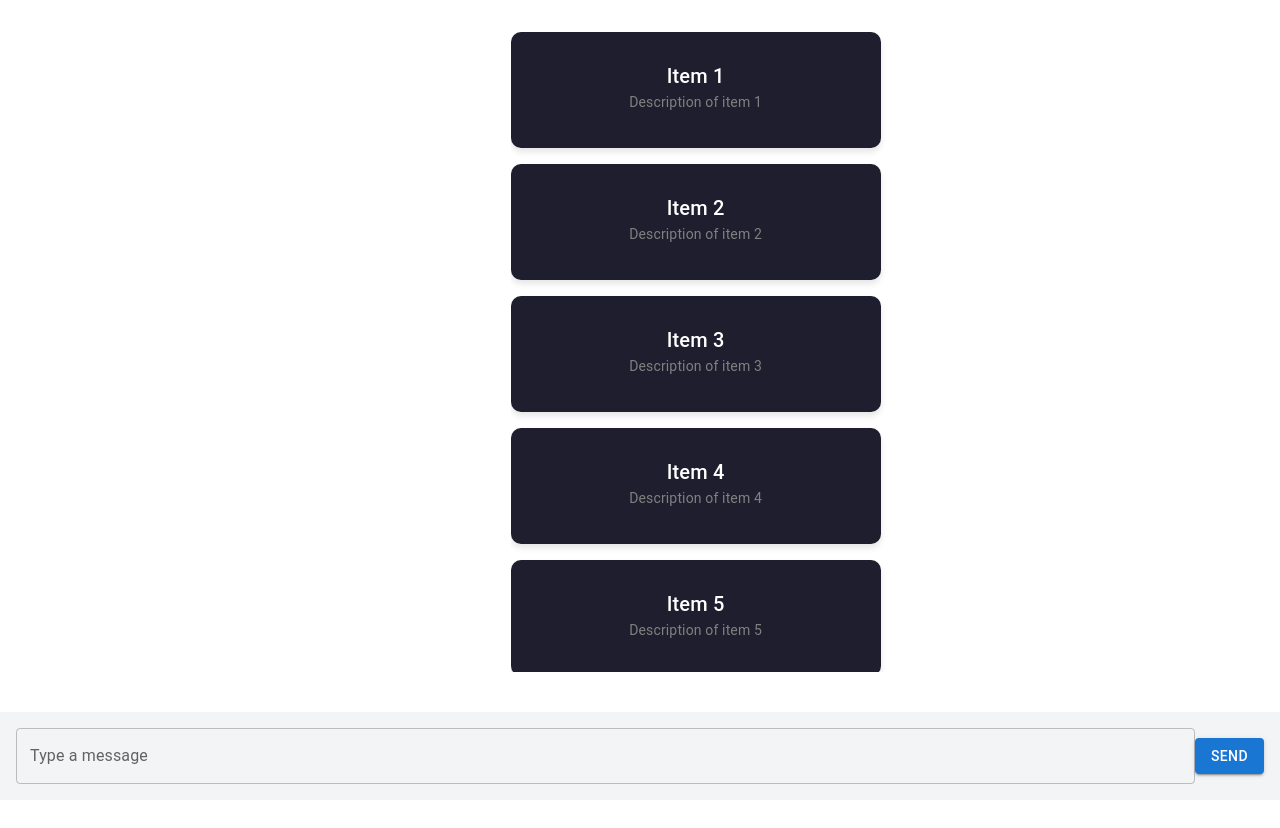
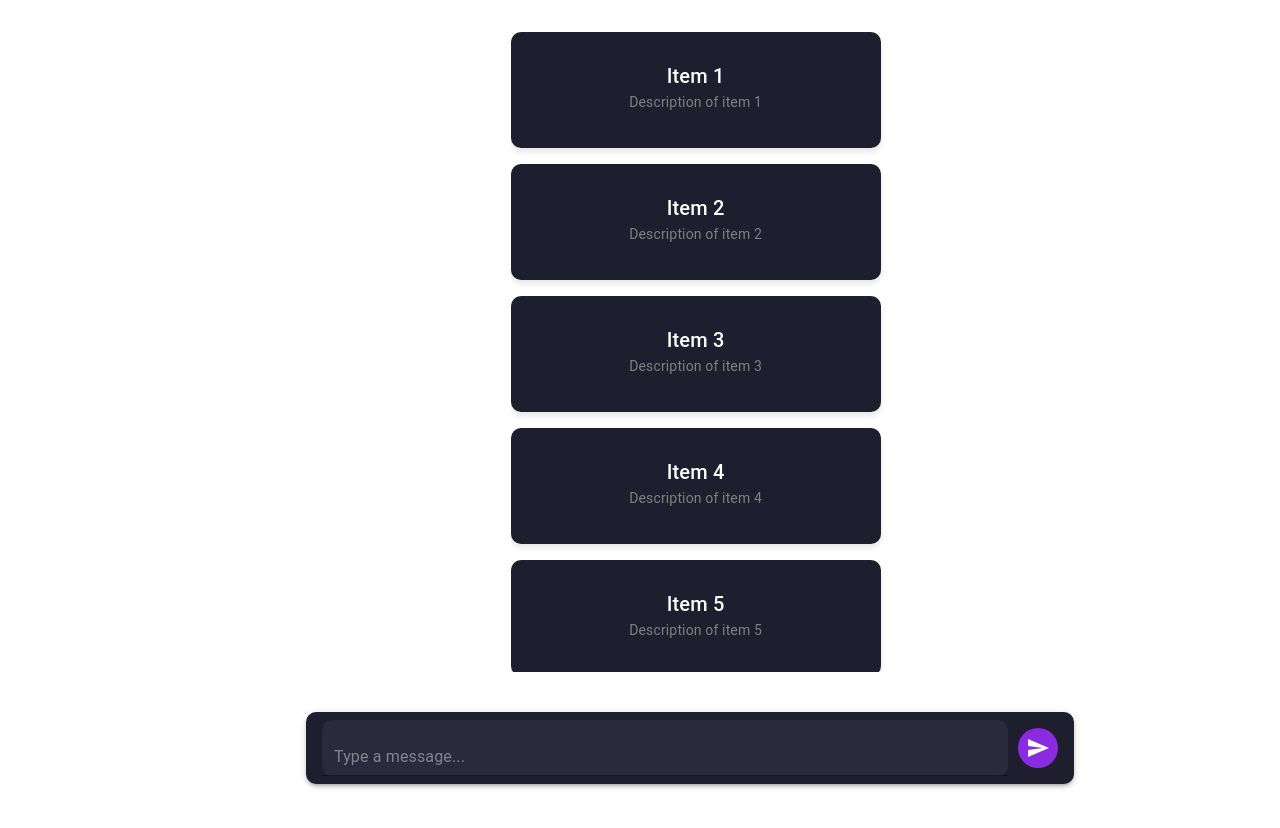
Before and after one commit to Michi0808/my-chat-ui, a React (Vite) app: page / in a window 1280 px wide. Shown: the top 828 px of the page. Built offline with nearby package versions, Linux system fonts and the light colour scheme.

Commit message:
Improve chat form design: adjusted layout and styling

```diff
--- a/src/components/ChatForm.tsx
+++ b/src/components/ChatForm.tsx
@@ -1,5 +1,6 @@
 import { useState } from "react";
-import { TextField, Button } from "@mui/material";
+import { TextField, IconButton, Paper } from "@mui/material";
+import SendIcon from "@mui/icons-material/Send";
 
 const ChatForm = () => {
   const [message, setMessage] = useState("");
@@ -11,23 +12,51 @@ const ChatForm = () => {
   };
 
   return (
-    <div className="fixed bottom-0 left-0 w-full bg-gray-100 p-4 flex items-center">
+    <div className="fixed bottom-0 left-0 w-full p-4 flex justify-center">
+      <Paper
+        className="w-full max-w-3xl flex items-center px-4 py-2"
+        elevation={3} // Add shadow for depth
+        sx={{
+          backgroundColor: "#1e1e2f",
+          borderRadius: "10px",
+          display: "flex",
+          alignItems: "center",
+          marginLeft: "100px", // Move the whole chat form to the right
+        }}
+      >
+        {/* Input Field */}
         <TextField
           className="flex-1"
-        label="Type a message"
-        variant="outlined"
+          variant="filled"
+          placeholder="Type a message..."
           value={message}
           onChange={(e) => setMessage(e.target.value)}
           fullWidth
+          InputProps={{
+            style: {
+              backgroundColor: "#2a2a3c", // Dark input background
+              color: "#fff", // Text color
+              borderRadius: "10px", // Rounded corners
+            },
+          }}
         />
-      <Button
-        variant="contained"
-        color="primary"
+
+        {/* Send Button with left margin */}
+        <IconButton
           className="ml-2"
           onClick={handleSend}
+          sx={{
+            backgroundColor: "#8a2be2",
+            color: "white",
+            marginLeft: "10px", // Add left margin for spacing
+            "&:hover": {
+              backgroundColor: "#a855f7",
+            },
+          }}
         >
-        Send
-      </Button>
+          <SendIcon />
+        </IconButton>
+      </Paper>
     </div>
   );
 };
```
Lines whose indentation alone changed are shown as unchanged.
